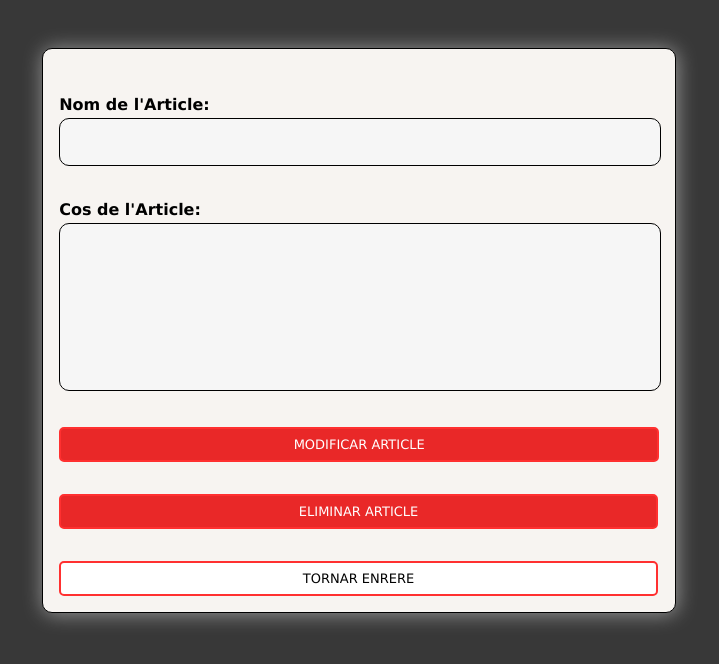
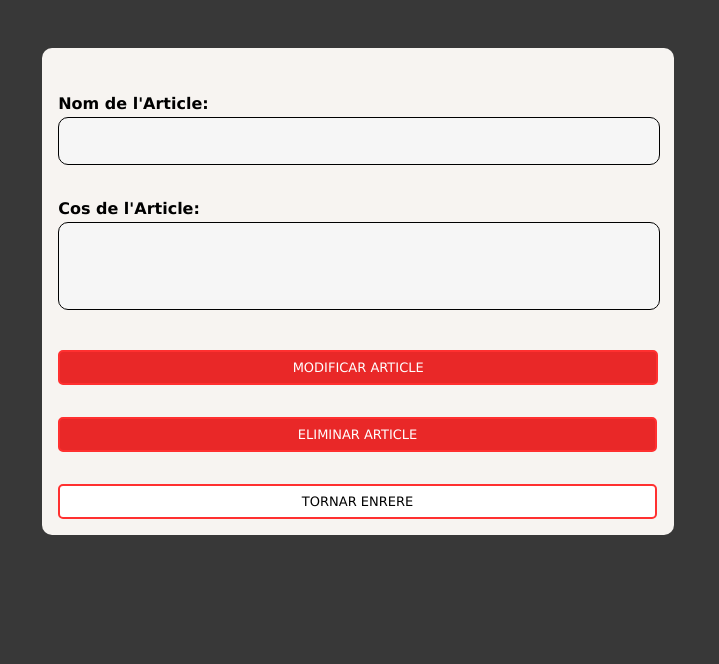
Before and after one commit to AlvaroMasedo/Backend-Projects, a PHP site: page /app/view/vista.modificarArticle.php in a window 1280 px wide. Shown: the part 80-744 px from the top of the page, without its empty margins (386-1105 px from the left). Run offline with PHP 8.4, Linux system fonts and the light colour scheme; some libraries are stand-ins or nearby versions.

Commit message:
Millores d'accessibilitat i ajustaments en formularis: afegit títol a la imatge d'inici, canviat input de text a textarea per al cos de l'article, i ajustaments de CSS per a una millor presentació.

```diff
--- a/PrjF1 - Validació d'usuaris i registre de sessions/app/view/vista.articles.php
+++ b/PrjF1 - Validació d'usuaris i registre de sessions/app/view/vista.articles.php
@@ -38,7 +38,7 @@ require_once __DIR__ . '/../controller/articles.php';
     <!-- Header amb navegació -->
     <header>
         <ul class="house-icon">
-            <li><a href="../../index.php"><b><img class="home" src="../../uploads/img/home.webp" alt="home"></b></a></li>
+            <li><a href="../../index.php"><b><img class="home" src="../../uploads/img/home.webp" alt="home" title="Inici"></b></a></li>
         </ul>
 
         <ul class="menu-right">
--- a/PrjF1 - Validació d'usuaris i registre de sessions/app/view/vista.modificarArticle.php
+++ b/PrjF1 - Validació d'usuaris i registre de sessions/app/view/vista.modificarArticle.php
@@ -71,8 +71,7 @@ require_once __DIR__ . '/../controller/articles.php';
 
             <!-- Camp Cos de l'Article -->
             <label for="Cos">Cos de l'Article:</label>
-            <input type="large-text" id="Cos" name="Cos" rows="10" cols="50" value="<?= htmlspecialchars($cos ?? '') ?>">
-
+            <textarea id="Cos" name="Cos" rows="10" cols="50"><?= htmlspecialchars($cos ?? '') ?></textarea>
             <!-- Missatge d'èxit o error -->
             <?php echo $missatge ?? ''; ?>
 
--- a/PrjF1 - Validació d'usuaris i registre de sessions/resources/css/style.index.css
+++ b/PrjF1 - Validació d'usuaris i registre de sessions/resources/css/style.index.css
@@ -242,12 +242,13 @@ p {
   background: #ff0f0f;
   padding: 12px 16px;
   border-bottom: 1px solid #ece8e4;
+  font-family:'Formula1-Bold', cursive;
 }
 
 .card__title {
   margin: 0;
   text-align: left;
-  font-family: 'Formula1-Display-Bold', cursive;
+  font-family: 'Formula1-Bold', cursive;
   font-size: 20px;
   color: #000;
 }
--- a/PrjF1 - Validació d'usuaris i registre de sessions/resources/css/style.modificarArticle.css
+++ b/PrjF1 - Validació d'usuaris i registre de sessions/resources/css/style.modificarArticle.css
@@ -252,8 +252,9 @@ form input[type="text"]:focus {
 	box-shadow: 0 0 5px 2px rgba(51, 153, 255, 0.5);
 }
 
-form input[type="email"] {
-	height: 40px;
+
+form textarea {
+    height: 80px;
 	width: 580px;
 	padding: 3px 10px;
 	border: 1px solid #000000;
@@ -262,24 +263,14 @@ form input[type="email"] {
 	margin-top: 4px;
 	margin-bottom: 4px;
 	display: inline-block;
+    resize: none;
+    font-family: 'Lucida Sans', 'Lucida Sans Regular', 'Lucida Grande', 'Lucida Sans Unicode', Geneva, Verdana, sans-serif;
 }
 
-form input[type="large-text"] {
-	height: 160px;
-	width: 580px;
-	padding: 3px 10px;
-	border: 1px solid #000000;
-	border-radius: 10px;
-	background-color: #f6f6f6;
-	margin-top: 4px;
-	margin-bottom: 4px;
-	display: inline-block;
-}
-
-form input[type="large-text"]:focus {
-	outline: none;
-	border-color: #3399ff;
-	box-shadow: 0 0 5px 2px rgba(51, 153, 255, 0.5);
+form textarea:focus {
+    outline: none;
+    border-color: #3399ff;
+    box-shadow: 0 0 5px 2px rgba(51, 153, 255, 0.5);
 }
 
 form input[type="submit"] {
@@ -324,9 +315,7 @@ form input[type="submit"]:hover {
 
 .modificar-article-container{
     background-color: #f7f4f1;
-	border: solid 1px black;
 	border-radius: 10px;
-	box-shadow: 1px 1px 20px rgb(153, 153, 153);
     margin-top: 3rem;
 	margin-left: 33.45%;
 	margin-bottom: 15px;
```
